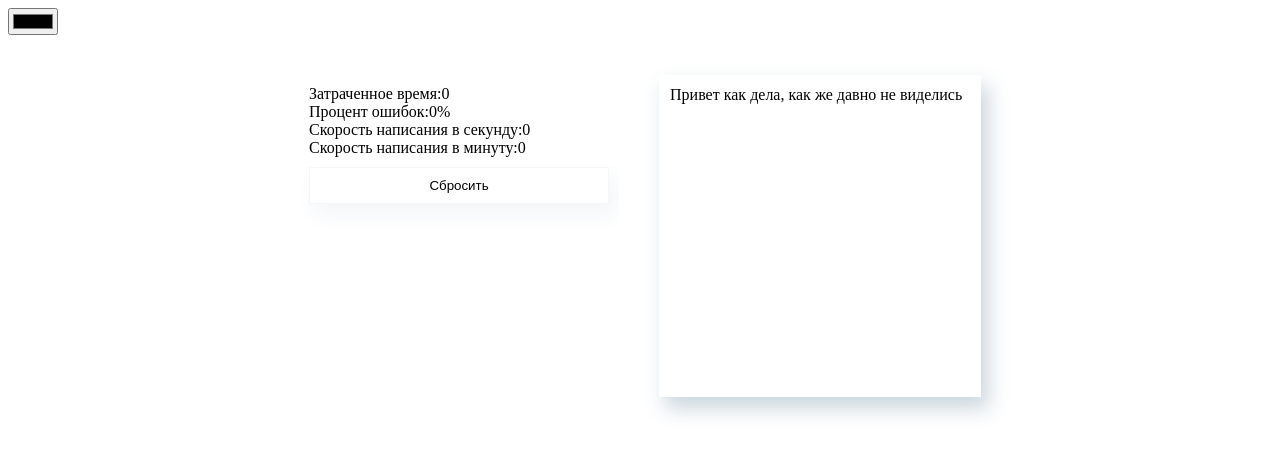
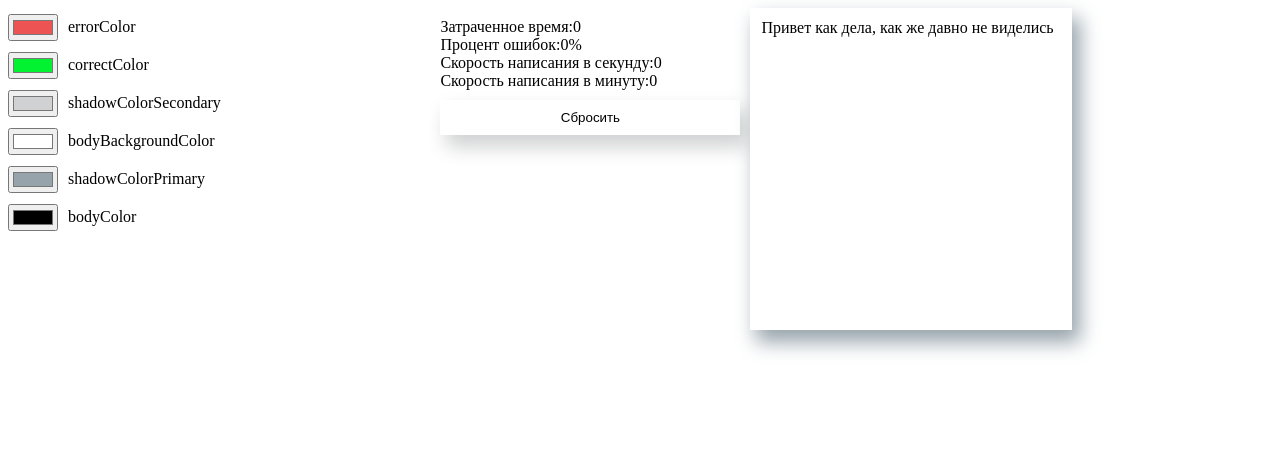
Before and after one commit to YatmanovEE/BWW, a React (Create React App) app: page / in a window 1280 px wide. Shown: the top 454 px of the page. Built offline with nearby package versions, Linux system fonts and the light colour scheme.

Commit message:
Added them changer

```diff
--- /dev/null
+++ b/src/App.global.className.ts
@@ -0,0 +1,24 @@
+import { createUseStyles } from 'react-jss';
+
+export const globalClassName = createUseStyles(
+	{
+		flex: {
+			display: 'flex',
+		},
+		wrap: {
+			flexWrap: 'wrap',
+		},
+		btn: {
+			border: 'none',
+			padding: '10px',
+			backgroundColor: 'transparent',
+			cursor: 'pointer',
+		},
+		none: {
+			display: 'none',
+		},
+	},
+	{
+		name: 'global',
+	}
+);
--- a/src/App.global.styled.ts
+++ b/src/App.global.styled.ts
@@ -1,34 +1,15 @@
 import { createUseStyles } from 'react-jss';
 import { ITheme } from './redux/reducers/theme';
 
-export const globalStyle = createUseStyles(
-	(theme: ITheme) => ({
-		'@global': {
-			a: {
-				outline: 'none',
-				textDecoration: 'none',
-			},
+export const globalStyle = createUseStyles((theme: ITheme) => ({
+	'@global': {
+		body: {
+			backgroundColor: theme.bodyBackgroundColor,
+			color: theme.bodyColor,
 		},
-		flex: {
-			display: 'flex',
+		a: {
+			outline: 'none',
+			textDecoration: 'none',
 		},
-		wrap: {
-			flexWrap: 'wrap',
-		},
-		btn: {
-			border: 'none',
-			padding: '10px',
-			backgroundColor: 'transparent',
-			cursor: 'pointer',
-		},
-		none: {
-			display: 'none',
-		},
-		container: {
-			margin: '20px',
-		},
-	}),
-	{
-		name: 'global',
-	}
-);
+	},
+}));
--- a/src/App.tsx
+++ b/src/App.tsx
@@ -1,17 +1,19 @@
-import { globalStyle } from './App.global.styled';
 import { registryGlobalName } from './modules/join';
 import BlackboardWithWords from './components/BlackboardWithWords';
-import ThemeColorInput from './components/ThemeColorInput';
 import ThemeApp from './components/ThemeApp';
+import { ThemeChangedWrapper } from './components/ThemeChangedWrapper';
+import { globalClassName } from './App.global.className';
 
 const App = () => {
-	let className = globalStyle();
+	let className = globalClassName();
 	registryGlobalName(className);
 	return (
 		<>
 			<ThemeApp>
-				<ThemeColorInput></ThemeColorInput>
-				<BlackboardWithWords></BlackboardWithWords>
+				<div className={className.flex}>
+					<ThemeChangedWrapper></ThemeChangedWrapper>
+					<BlackboardWithWords></BlackboardWithWords>
+				</div>
 			</ThemeApp>
 		</>
 	);
--- a/src/components/ThemeApp.tsx
+++ b/src/components/ThemeApp.tsx
@@ -2,6 +2,7 @@ import { ConnectedProps, connect } from 'react-redux';
 import { IRootReducer } from '../redux/store/rootStore';
 import { ThemeProvider } from 'react-jss';
 import { FC } from 'react';
+import { globalStyle } from '../App.global.styled';
 
 const ThemeApp: FC<ConnectedProps<typeof connector>> = ({
 	theme,
@@ -9,11 +10,19 @@ const ThemeApp: FC<ConnectedProps<typeof connector>> = ({
 }) => {
 	return (
 		<>
-			<ThemeProvider theme={theme}>{children}</ThemeProvider>
+			<ThemeProvider theme={theme}>
+				<AppProvider>{children}</AppProvider>
+			</ThemeProvider>
 		</>
 	);
 };
+// TODO При использовании ThemeProvider утечка памяти, стили добавляются в дом бесконтрольно
 
+const AppProvider: FC = ({ children }) => {
+	globalStyle();
+
+	return <>{children}</>;
+};
 const mapStateToProps = ({ theme }: IRootReducer) => ({
 	theme,
 });
--- /dev/null
+++ b/src/components/ThemeChangedWrapper.tsx
@@ -0,0 +1,16 @@
+import { FC } from 'react';
+import { ITheme, themeInitialState } from '../redux/reducers/theme';
+import ThemeColorInput from './ThemeColorInput';
+import { createUseStyles } from 'react-jss';
+
+export const ThemeChangedWrapper: FC = () => {
+	return (
+		<div>
+			{(
+				Object.keys(themeInitialState) as Array<keyof typeof themeInitialState>
+			).map((item, key) => {
+				return <ThemeColorInput keyTheme={item} key={key}></ThemeColorInput>;
+			})}
+		</div>
+	);
+};
--- a/src/components/ThemeColorInput.tsx
+++ b/src/components/ThemeColorInput.tsx
@@ -3,17 +3,42 @@ import { connect } from 'react-redux';
 import { IRootReducer } from './../redux/store/rootStore';
 import { ConnectedProps, useDispatch } from 'react-redux';
 import { changeTheme } from '../redux/actions/theme';
+import { ITheme } from '../redux/reducers/theme';
+import { createClassName, registryGlobalName } from '../modules/join';
+import { createUseStyles } from 'react-jss';
+type Props = ConnectedProps<typeof connector> & {
+	keyTheme: string & keyof ITheme;
+	title?: string;
+};
 
-const ThemeColorInput: FC<ConnectedProps<typeof connector>> = ({ theme }) => {
+const style = createUseStyles({
+	container: {
+		'&>span': {
+			margin: '10px',
+		},
+		alignItems: 'center',
+	},
+});
+const ThemeColorInput: FC<Props> = ({ theme, keyTheme, title }) => {
 	const dispatch = useDispatch();
+	let className = style();
+	let join = createClassName(className);
+	if (!parseInt(theme[keyTheme])) {
 		return (
+			<div className={join('flex', 'container')}>
 				<input
 					type="color"
-			onChange={(e) =>
-				dispatch(changeTheme({ shadowColorPrimary: e.target.value }))
+					value={theme[keyTheme]}
+					onInput={(e) =>
+						dispatch(changeTheme({ [keyTheme]: e.currentTarget.value }))
 					}
 				/>
+				<span>{title || keyTheme}</span>
+			</div>
 		);
+	} else {
+		return null;
+	}
 };
 
 const mapStateToProps = ({ theme }: IRootReducer) => ({
--- a/src/redux/reducers/theme.ts
+++ b/src/redux/reducers/theme.ts
@@ -4,25 +4,38 @@ import { IAction } from './types';
 
 export type IReducerTheme<T> = IAction<ActionThemeReducer, T>;
 
-const initialState = {
-	redColor: 'rgba(255, 51, 51, 0.699)',
-	greenColor: 'rgba(53, 238, 68, 0.685)',
+export const themeInitialState = {
+	errorColor: '#EE5353',
+	correctColor: '#02F232',
 	shadowGeometry: '7px 11px 19px 1px',
-	shadowColorSecondary: ' rgba(40, 86, 122, 0.05)',
-	shadowColorPrimary: ' rgba(40, 86, 122, 0.23)',
+	shadowColorSecondary: '#D0D1D2',
+	bodyBackgroundColor: '#FFFFFF',
+	shadowColorPrimary: '#96A3AB',
+	bodyColor: '#000000',
 };
-export type ITheme = typeof initialState;
+
+const funcInitialState = (): ITheme => {
+	let theme = localStorage.getItem('theme');
+	if (theme) {
+		let ret: ITheme = JSON.parse(theme);
+		return ret;
+	}
+	return themeInitialState;
+};
+export type ITheme = typeof themeInitialState;
 
 export const reducerTheme: Reducer<
-	typeof initialState,
-	IReducerTheme<typeof initialState>
-> = (state = initialState, action) => {
+	typeof themeInitialState,
+	IReducerTheme<typeof themeInitialState>
+> = (state = funcInitialState(), action) => {
 	switch (action.type) {
 		case ActionThemeReducer.CHANGE:
-			return {
+			let theme = {
 				...state,
 				...action.payload,
 			};
+			localStorage.setItem('theme', JSON.stringify(theme));
+			return theme;
 
 		default:
 			return state;
```
Lines whose indentation alone changed are shown as unchanged.
